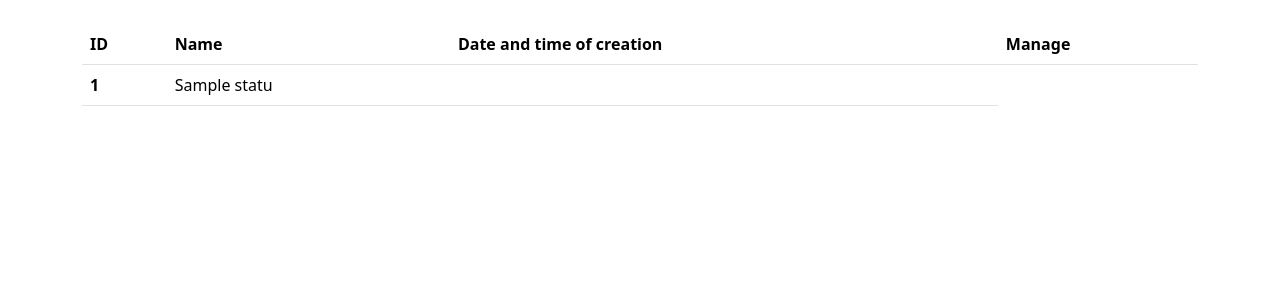
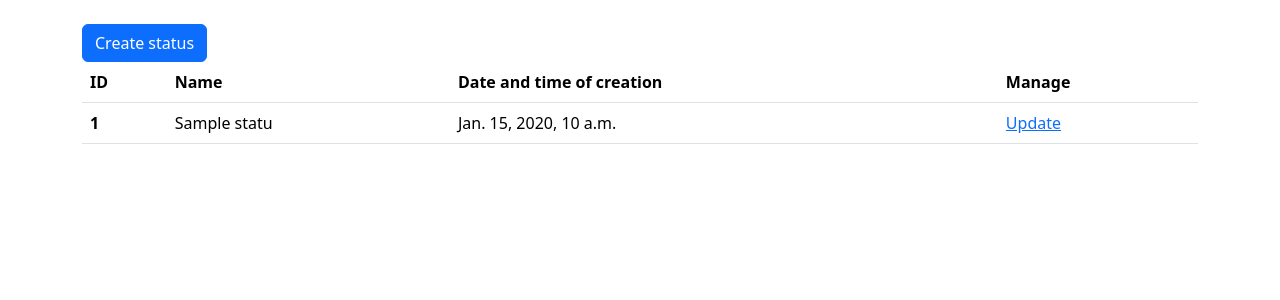
Before and after one commit to Raphael703/python-project-52, a Django app: page /statuses/ in a window 1280 px wide. Shown: the part 56-356 px from the top of the page. Run offline with Django 5.2, Linux system fonts and the light colour scheme; a user stored in the database is signed in; tables that the repository leaves empty hold one stand-in row (values such as "Sample post"); some libraries are stand-ins or nearby versions.

Commit message:
Add link to update status in statuses/list.html

```diff
--- a/task_manager/templates/statuses/list.html
+++ b/task_manager/templates/statuses/list.html
@@ -2,6 +2,7 @@
 {% load i18n %}
 
 {% block content %}
+<a class="btn btn-primary" href="{% url 'status_create' %}">{% translate 'Create status' %}</a>
 <table class="table">
     <thead>
     <tr>
@@ -16,12 +17,12 @@
     <tr>
         <th scope="row">{{ status.id }}</th>
         <td>{{ status.name }}</td>
-        <td>{{ user.created_at }}</td>
-<!--        <td>-->
-<!--          <a href="{% url 'user_update' user.id %}">{% translate 'Update' %}</a>-->
-<!--          <br>-->
+        <td>{{ status.created_at }}</td>
+        <td>
+          <a href="{% url 'status_update' status.id %}">{% translate 'Update' %}</a>
+          <br>
 <!--          <a href="{% url 'user_delete' user.id %}">{% translate 'Delete' %}</a>-->
-<!--        </td>-->
+        </td>
     </tr>
     {% endfor %}
     </tbody>
```
